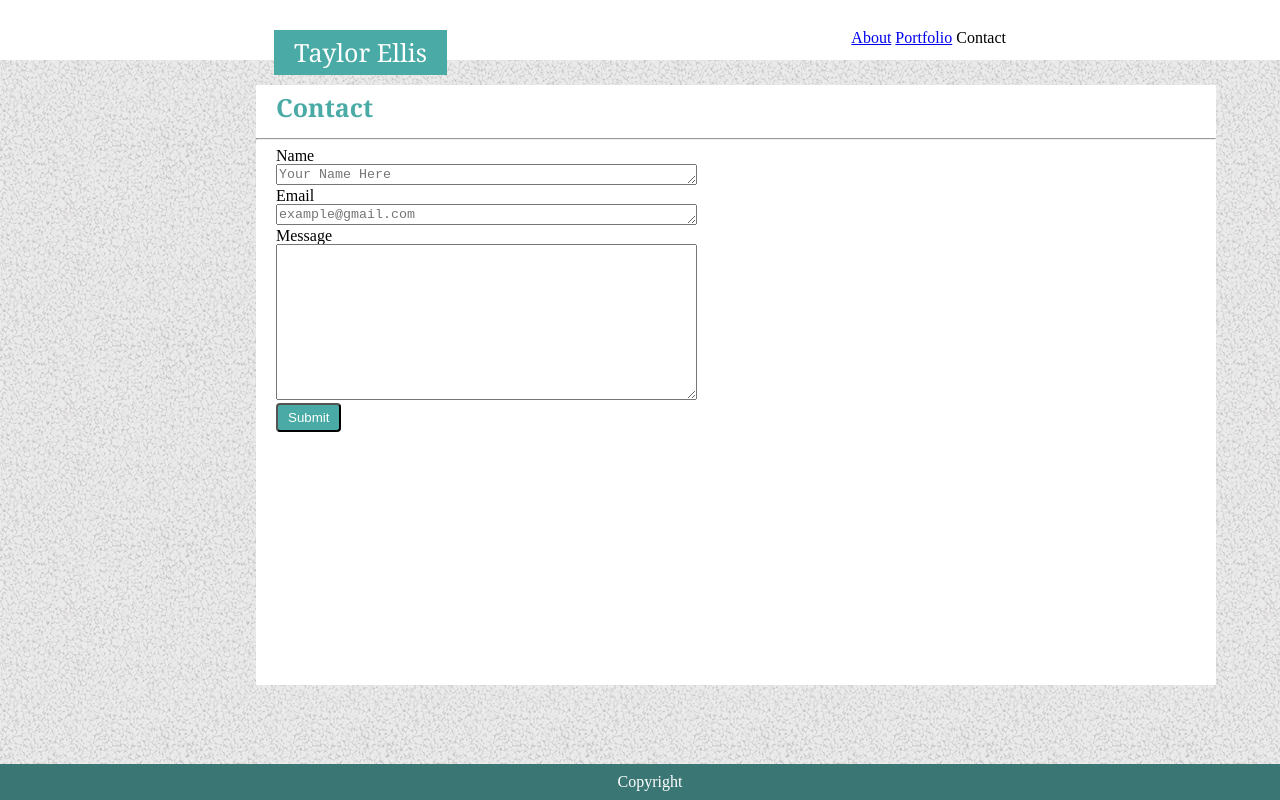
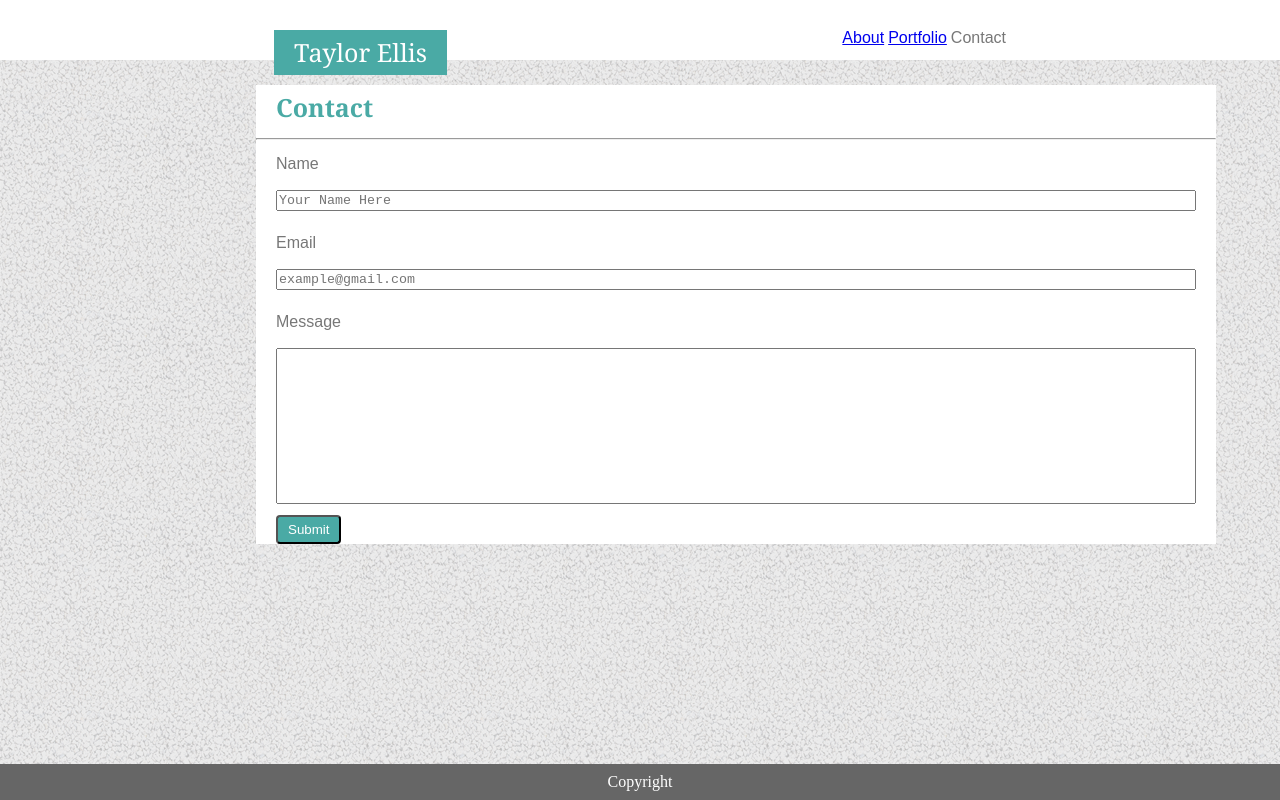
Before and after one commit to teellis20/Basic-Portfolio, a plain HTML site: page contact.html in a window 1280 px wide. Drawn offline with Linux system fonts and the light colour scheme.

Commit message:
homework submission

```diff
--- a/assets/css/style.css
+++ b/assets/css/style.css
@@ -1,3 +1,7 @@
+* {
+    box-sizing: border-box;
+}
+
 header {
     background: white;
     padding: 30px;
@@ -7,6 +11,7 @@ header {
 h1{
     font-family: Georgia, 'Times New Roman', Times, serif;
     font-size: 25px;
+    margin: 0;
 }
 
 #head {
@@ -15,7 +20,6 @@ h1{
     background: #4aaaa5;
     padding: 10px 20px;
     margin-left: 20%;
-    position: relative;;
 }
 
 .top {
@@ -38,6 +42,7 @@ nav {
     position: relative;
 }
 
+
 ul {
     list-style-type: none;
     margin: 0;
@@ -46,22 +51,30 @@ ul {
 
 li {
     display: inline;
+    color: #777777;
+    font-family: Arial, Helvetica, sans-serif;
 }
 
 #me {
     float: left;
     margin-left: 10px;
-    width: 200px;
-    height: 150px;
+    width: 300px;
+    height: 225px;
 }
 
 section {
     position: fixed;
     background: white;
     width: 960px;
-    height: 75%;
     margin-top: 25px;
+    margin-bottom: 50px;
     margin-left: 20%;
+    overflow: scroll;
+    clear: both;
+}
+
+::-webkit-scrollbar {
+    background: transparent;
 }
 
 body {
@@ -70,10 +83,24 @@ body {
 
 figure {
     margin-left: 40px;
+    overflow: scroll;
 }
 
 .potatoes {
     margin-left: 20px;
+    margin-right: 20px;
+    font-family: Arial, Helvetica, sans-serif;
+    line-height: 200%;
+    color: #777777;
+}
+
+#p2 {
+    float: left;
+    font-family: Arial, Helvetica, sans-serif;
+    line-height: 200%;
+    margin-top: 10px;
+    margin-left: 5px;
+    color: #777777;
 }
 
 footer {
@@ -82,7 +109,7 @@ footer {
     bottom: 0;
     width: 100%;
     text-align: center;
-    background: #3a7774;
+    background: #666666;
     color: white;
     padding: 10px;
 }
@@ -99,3 +126,16 @@ button {
     background: #4aaaa5;
     border-radius: 4px;
 }
+
+textarea {
+    width: 100%;
+    box-sizing: border-box;
+    resize: none;
+    margin-top: 10px
+}
+
+.text {
+    font-family: Arial, Helvetica, sans-serif;
+    margin-top: 5px;
+    color: #777777
+}
--- a/contact.html
+++ b/contact.html
@@ -30,13 +30,13 @@
         <hr>
 
         <div class="potatoes">
-            <p>Name</p>
+            <p class="text">Name</p>
             <textarea placeholder="Your Name Here" id="name" cols="50" rows="1"></textarea>
 
-            <p>Email</p>
+            <p class="text">Email</p>
             <textarea placeholder="example@gmail.com" id="email" cols="50" rows="1"></textarea>
 
-            <p>Message</p>
+            <p class="text">Message</p>
             <textarea id="message" cols="50" rows="10"></textarea>
         </div>
 
```
Also changed, not shown: index.html (+1 -1 lines).
